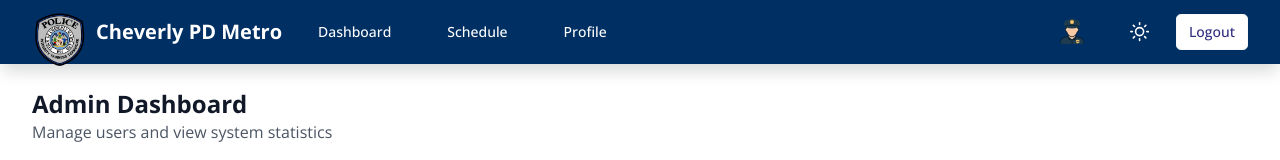
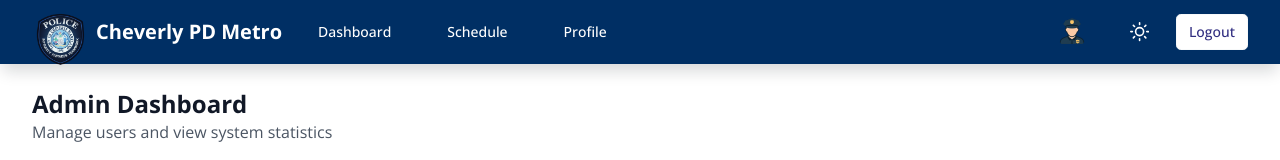
Before and after one commit to orhanbiler/metro-schedule, a Next.js app: page /dashboard/admin in a window 1280 px wide. Shown: the top 160 px of the page. Built offline with nearby package versions, Linux system fonts and the light colour scheme; no server answers; the database is empty; sample sign-in values are in the browser's storage.

Commit message:
Update logo to use logo-cool.png
- Updated navbar logo from logo.png to logo-cool.png
- Updated PDF generation to use logo-cool.png
- Updated manifest.json icon reference
- Added logo-cool.png to middleware matcher exclusions
- All logo references now point to the new logo-cool.png file

```diff
--- a/app/dashboard/layout.tsx
+++ b/app/dashboard/layout.tsx
@@ -32,7 +32,7 @@ export default function DashboardLayout({
                 <div className="flex-shrink-0 flex items-center gap-3 relative">
                   <div className="relative sm:absolute sm:-top-2 sm:left-0">
                     <Image
-                      src="/logo.png"
+                      src="/logo-cool.png"
                       alt="Cheverly Police Department"
                       width={32}
                       height={32}
--- a/app/dashboard/schedule/page.tsx
+++ b/app/dashboard/schedule/page.tsx
@@ -625,7 +625,7 @@ export default function SchedulePage() {
 
       // Add logo
       const logoImg = new Image();
-      logoImg.src = '/logo.png';
+      logoImg.src = '/logo-cool.png';
       await new Promise((resolve) => {
         logoImg.onload = resolve;
       });
--- a/middleware.ts
+++ b/middleware.ts
@@ -77,7 +77,7 @@ export async function middleware(request: NextRequest) {
 
 export const config = {
   matcher: [
-    '/((?!api|_next/static|_next/image|favicon.ico|logo.png|media).*)',
+    '/((?!api|_next/static|_next/image|favicon.ico|logo.png|logo-cool.png|media).*)',
     '/api/:path*',
   ],
 };
```
Also changed, not shown: public/manifest.json.
